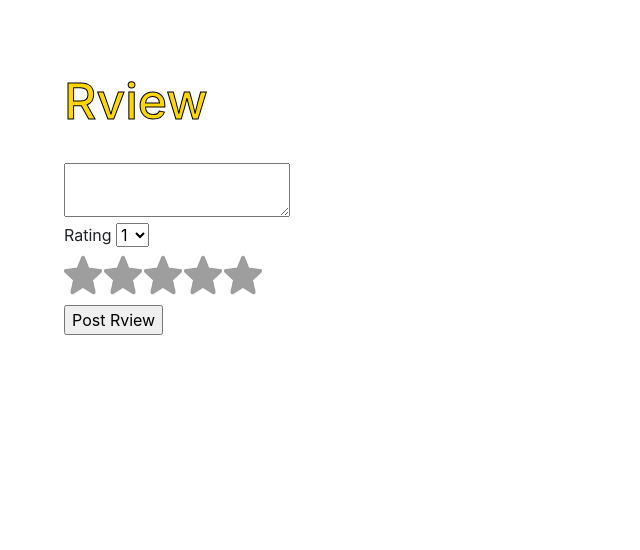
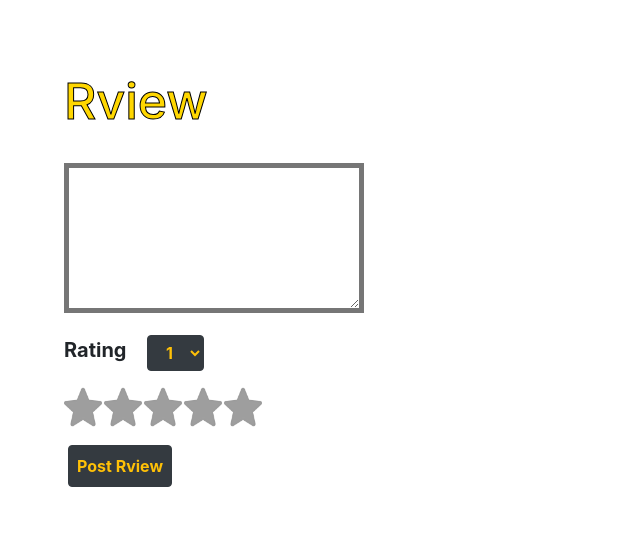
Before and after one commit to Orion-CS/GameRview, a Flask app: page /review/1/ in a window 1280 px wide. Shown: the part 96-646 px from the top of the page, without its empty margins (0-640 px from the left). Run offline with Flask 2, Linux system fonts and the light colour scheme; some libraries are stand-ins or nearby versions.

Commit message:
review styling

```diff
--- a/static/styles/reviewform.css
+++ b/static/styles/reviewform.css
@@ -33,6 +33,12 @@
     font-size: 30px;
     font-weight: 600;
 }
+
+.content{
+    width: 300px;
+    border-width: 5px;
+    height: 150px;
+}
 /* .stars{
     display: flex;
     padding: 10px;
--- a/templates/review_form.html
+++ b/templates/review_form.html
@@ -55,12 +55,12 @@
         {{ form.hidden_tag() }}
         <div class="bruh">
             <p class="review">{{ form.review.label }}</p>
-            {{ form.review() }}
+            {{ form.review(class="content") }}
         </div>
 
         <div>
-            {{ form.rating.label }}
-            {{ form.rating() }}
+            <span class="lead font-weight-bold">{{ form.rating.label }}</span>
+            {{ form.rating(class="btn btn-dark dropdown-toggle m-3 font-weight-bold text-warning") }}
         </div>
 
         <div class="wrapper">
@@ -69,7 +69,7 @@
         </div>
 
         <div>
-            {{ form.submit() }}
+            {{ form.submit(class="btn btn-dark font-weight-bold text-warning p-2 ml-1 mt-2") }}
         </div>
     </form>
 
```
